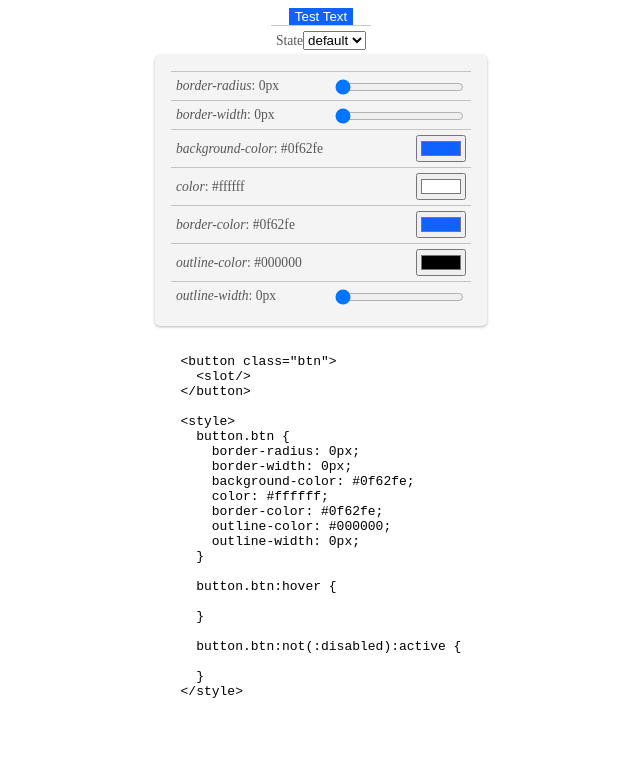
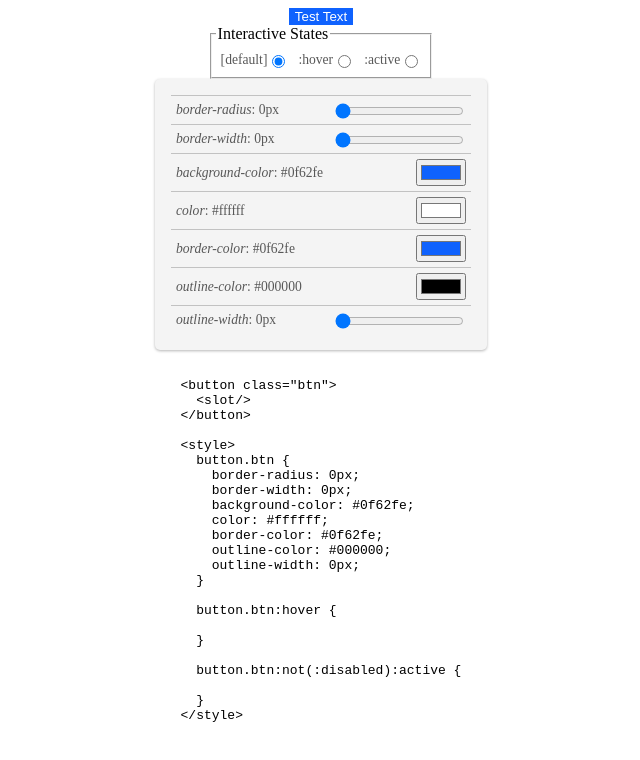
Before and after one commit to marcellerusu/web-cms, a Svelte app: page / in a window 1280 px wide. Shown: the top 760 px of the page, without its empty margins (319-959 px from the left). Built offline with nearby package versions, Linux system fonts and the light colour scheme.

Commit message:
use fieldset

```diff
--- a/src/App.svelte
+++ b/src/App.svelte
@@ -78,14 +78,19 @@
 <div class="container">
   <button class="btn"> Test Text </button>
 
-  <label>
-    State
-    <select bind:value={state}>
-      {#each Object.keys(properties) as option}
-        <option value={option}>{option}</option>
-      {/each}
-    </select>
-  </label>
+  <fieldset>
+    <legend>Interactive States</legend>
+    {#each Object.keys(properties) as value}
+      <label>
+        {#if value === "default"}
+          [default]
+        {:else}
+          :{value}
+        {/if}
+        <input bind:group={state} type="radio" {value} name="state" />
+      </label>
+    {/each}
+  </fieldset>
 
   <div class="controls">
     {#each Object.entries(properties[state]) as [key, value]}
@@ -112,6 +117,11 @@
     height: min-content;
   }
 
+  fieldset {
+    display: flex;
+    padding: 0.25em;
+  }
+
   label {
     display: flex;
     justify-content: space-between;
@@ -120,6 +130,9 @@
     border-top: 1px solid rgba(0, 0, 0, 0.205);
     align-items: center;
     padding: 5px;
+  }
+  fieldset label {
+    border-top: none;
   }
   label input {
     margin-bottom: 0;
```
